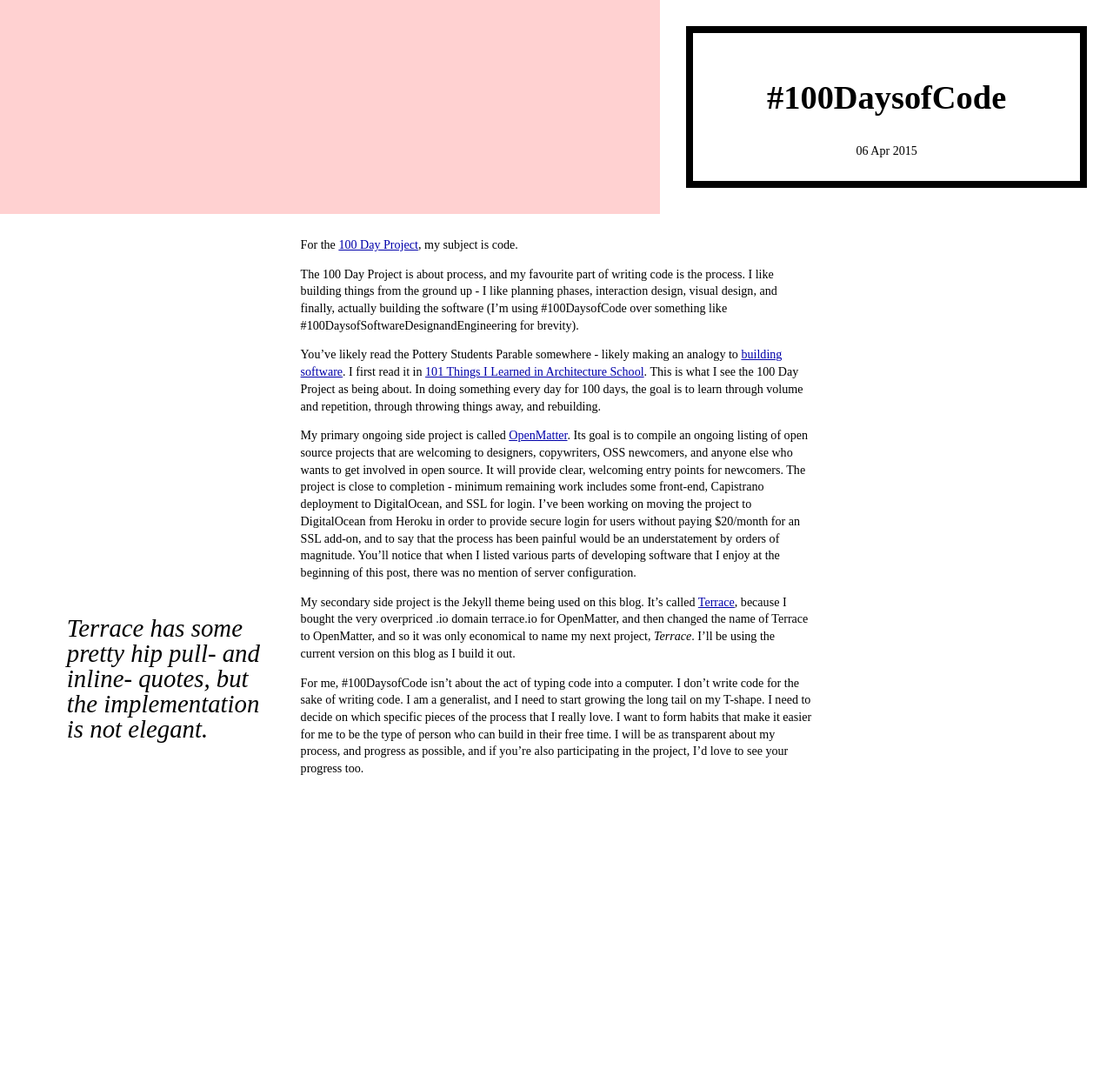
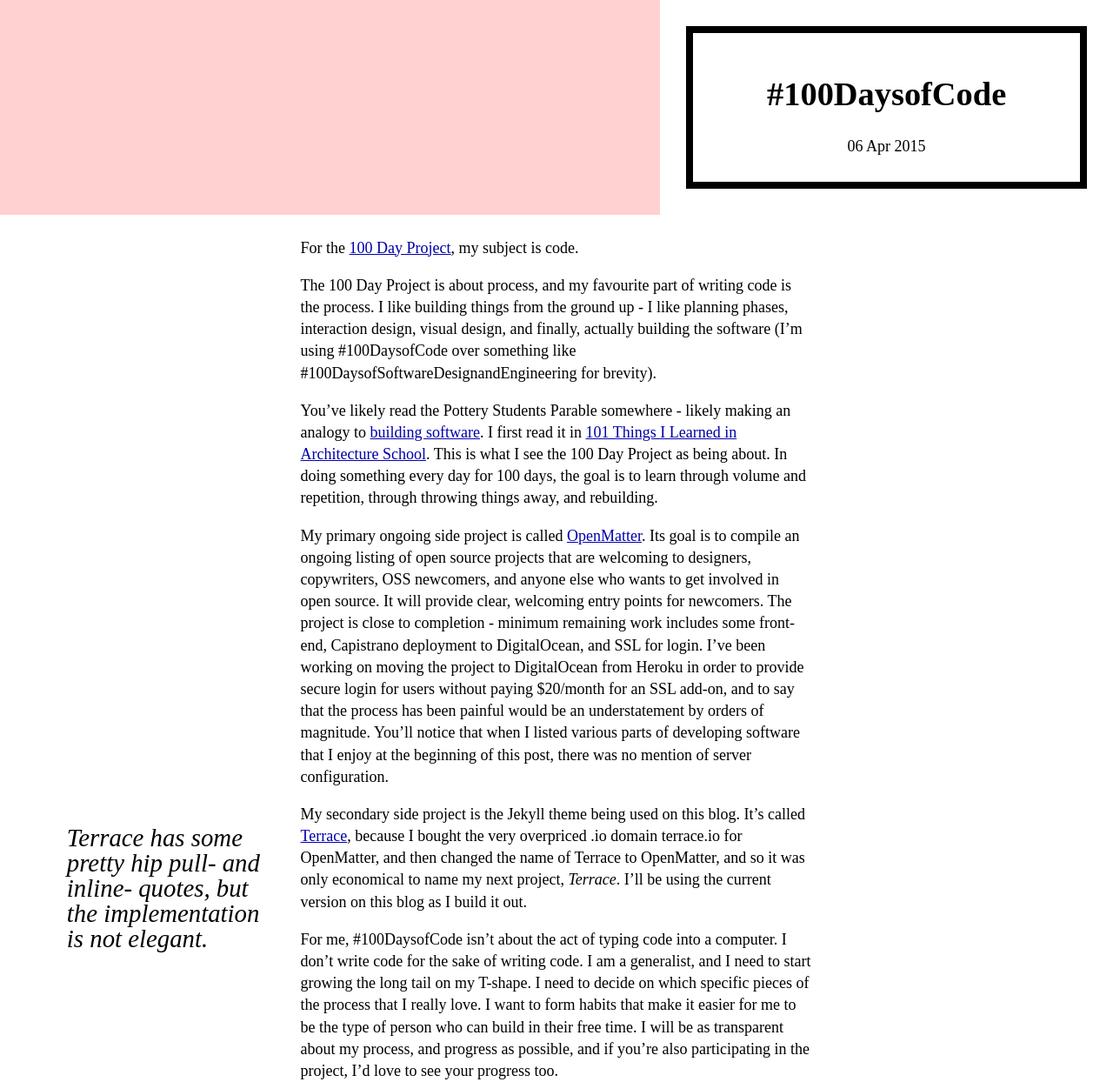
Before and after one commit to funionnn/funionnn.github.io, a Jekyll site: the page built from _posts/2015-04-06-the-100-day-project.md, in a window 1280 px wide. Shown: the whole page at 87% size. Built offline with Jekyll 4.4.1, drawn with Linux system fonts in a browser that asks for light colours; Markdown is read by kramdown in place of the engine named in the settings; before the commit the page ends 900 px from its top, so only the background shows below that.

Commit message:
font size

```diff
--- a/css/layout.scss
+++ b/css/layout.scss
@@ -22,7 +22,11 @@ h1, h2, h3, h4, h5, h6 {
   margin: 1em 0 0 0;
 }
 
-p { margin: 0.3em 0 1em 0; }
+p {
+  margin: 0.3em 0 1em 0;
+  font-size: 17px;
+  line-height: 1.4;
+}
 
 a         { color: #00a; }
 a:hover   { color: #000; }
--- a/css/responsive.scss
+++ b/css/responsive.scss
@@ -22,8 +22,8 @@
 
 @media (min-width: $media-large + 1) {
 
-  body {
-    font-size: 1.1vw;
+  p {
+    font-size: 18px;
     line-height: 1.4;
   }
 
```
